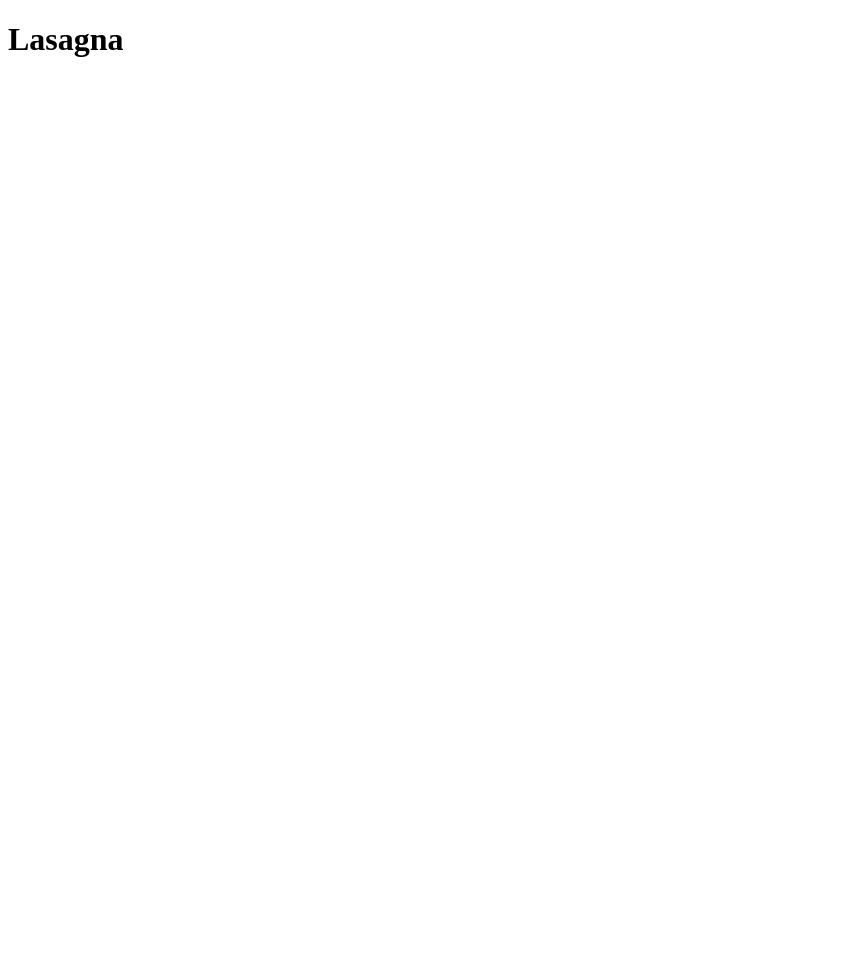
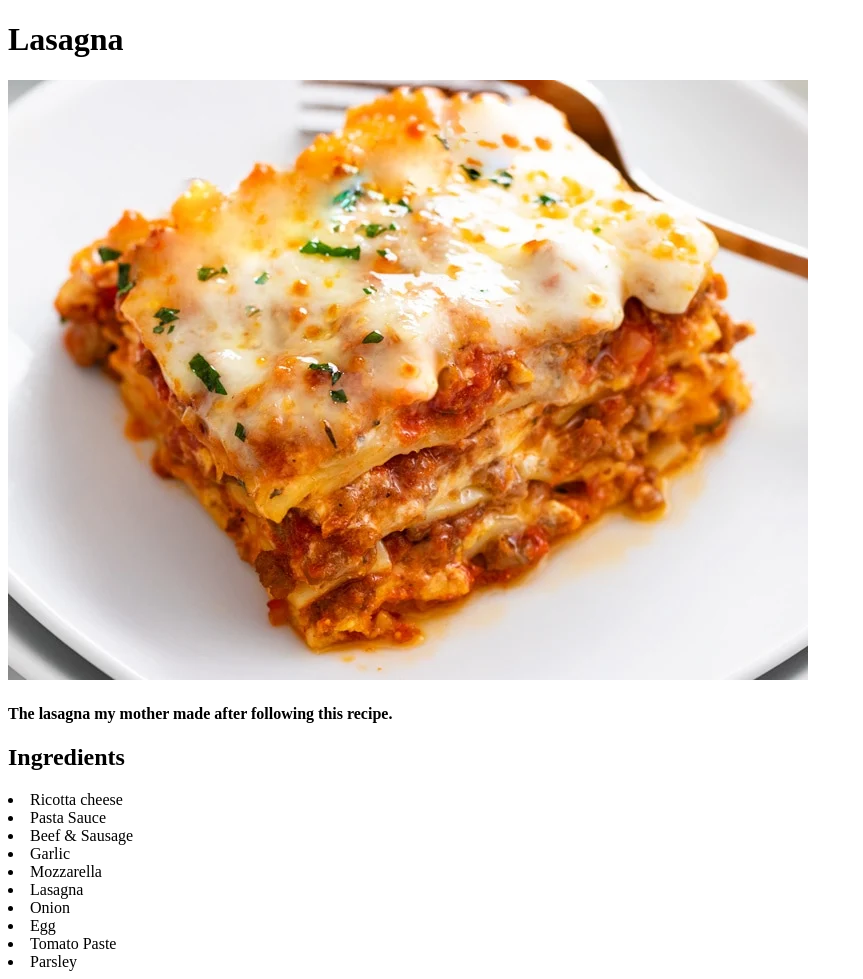
Before and after one commit to jspoynor/odin-recipes, a plain HTML site: page recipes/lasagna.html in a window 1280 px wide. Shown: the whole page, without its empty margins (0-863 px from the left). Before the commit the page ends 800 px from the top, so only its background shows below. Drawn offline with Linux system fonts and the light colour scheme.

Commit message:
Add content to lasagna page
Started adding content to the lasagna page for the website. I had to
create a directory to store all the images that will be used on the
site, including the lasagna page. Added a list of ingredients to
lasagna page as well

```diff
--- a/recipes/lasagna.html
+++ b/recipes/lasagna.html
@@ -3,9 +3,24 @@
 <head>
     <meta charset="UTF-8">
     <meta name="viewport" content="width=device-width, initial-scale=1.0">
-    <title>Document</title>
+    <title>Odin Recipes</title>
 </head>
 <body>
     <h1>Lasagna</h1>
+    <img src="../images/Lasagna.webp" alt="Image of a delicious and gooey lasagna">
+    <h4>The lasagna my mother made after following this recipe.</h4>
+    <h2>Ingredients</h2>
+    <uo>
+        <li>Ricotta cheese</li>
+        <li>Pasta Sauce</li>
+        <li>Beef & Sausage</li>
+        <li>Garlic</li>
+        <li>Mozzarella</li>
+        <li>Lasagna</li>
+        <li>Onion</li>
+        <li>Egg</li>
+        <li>Tomato Paste</li>
+        <li>Parsley</li>
+    </uo>
 </body>
 </html>
```
Also changed, not shown: index.html (+1 -1 lines), images/Lasagna.webp (added).
